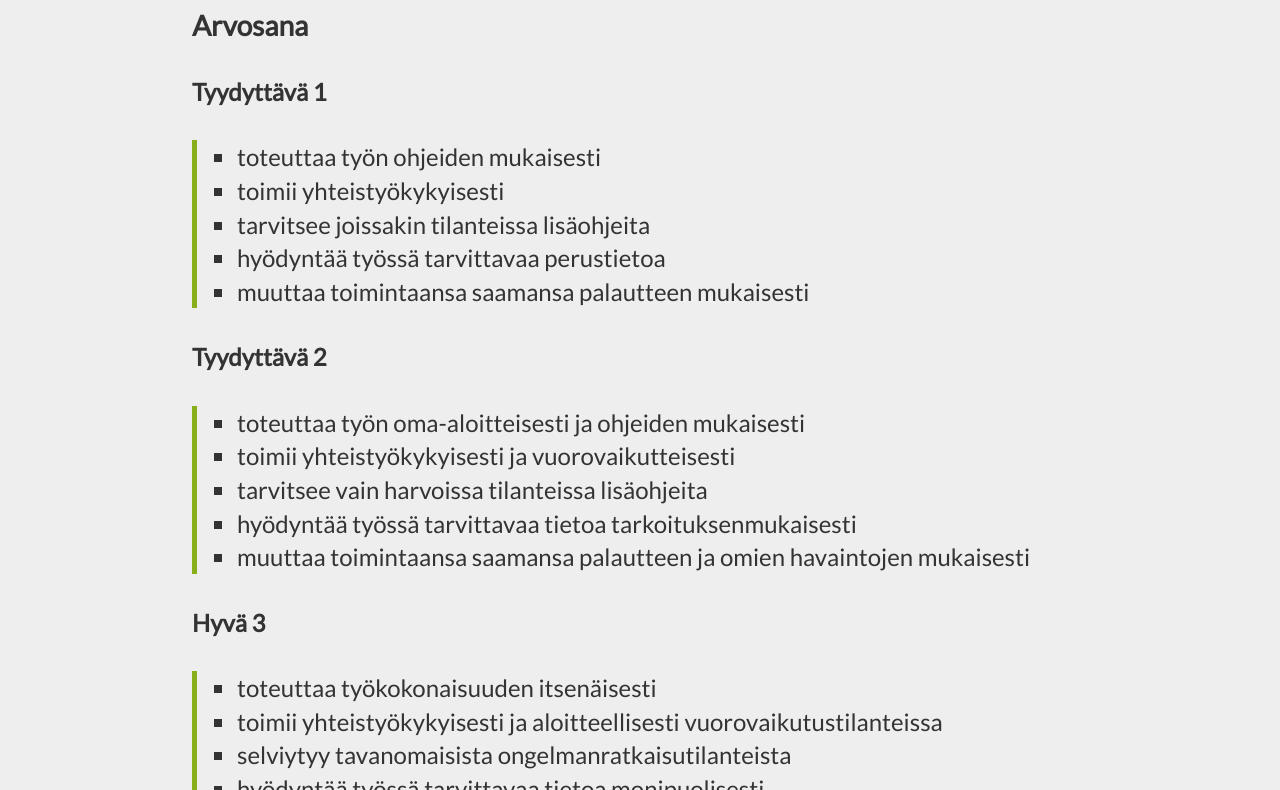
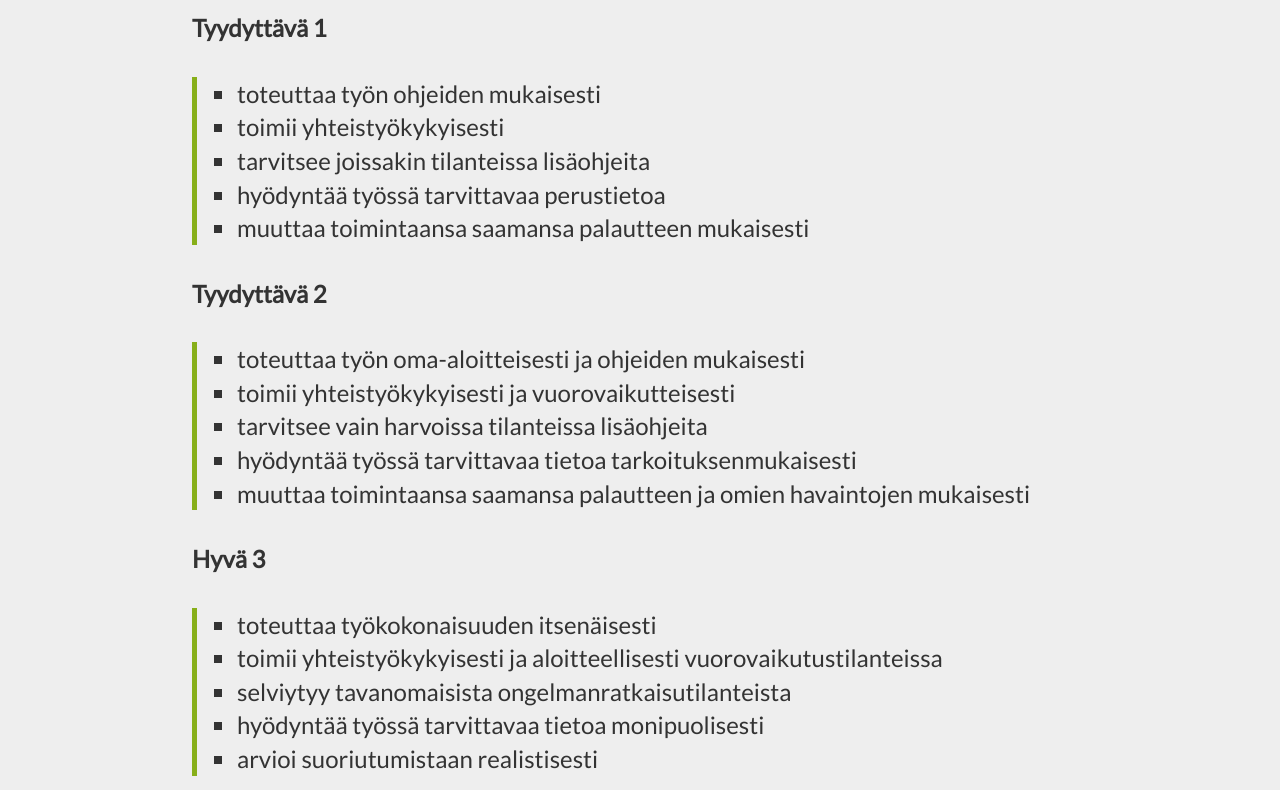
Before and after one commit to HaMa685/Responsiivinen-verkkosivu-HTML-CSS, a plain HTML site: page kriteerit.html in a window 1280 px wide. Shown: the part 164-954 px from the top of the page. Drawn offline with Linux system fonts and the light colour scheme.

Commit message:
korjattu kertautunut virhe html.

```diff
--- a/kriteerit.html
+++ b/kriteerit.html
@@ -20,7 +20,6 @@
                    <a href="#">Kriteerit</a>
                    <a href="arviointi.html">Arviointi</a>
             </nav>
-        </div>
     </header>
 
     <main>
@@ -28,7 +27,6 @@
 
                 <h1> Arviointikriteerit</h1>
                 <ul class="arviointi">
-                    <h3>Arvosana</h3>
                     <li> <h4> Tyydyttävä 1</h4>
                         <ul>
                             <li>toteuttaa työn ohjeiden mukaisesti  </li>
```
Also changed, not shown: arviointi.html (+0 -1 lines), index.html (+0 -1 lines), tutkinnonosat.html (+8 -5 lines), tutkinnonrakenne.html (+0 -1 lines).
